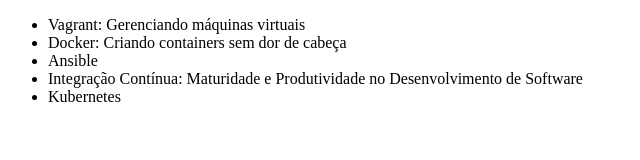
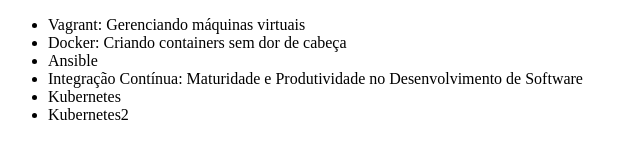
Before and after one commit to GuilhermeSerafim/alura-git-treinamento, a plain HTML site: page index.html in a window 1280 px wide. Shown: the full height of the page, 0-640 px from the left. Drawn offline with Linux system fonts and the light colour scheme.

Commit message:
Adicionando Kubernets 2

```diff
--- a/index.html
+++ b/index.html
@@ -11,6 +11,7 @@
         <li>Ansible</li>
         <li>Integração Contínua: Maturidade e Produtividade no Desenvolvimento de Software</li>
         <li>Kubernetes</li>
+        <li>Kubernetes2</li>
     </ul>
 </body>
 </html>
```
